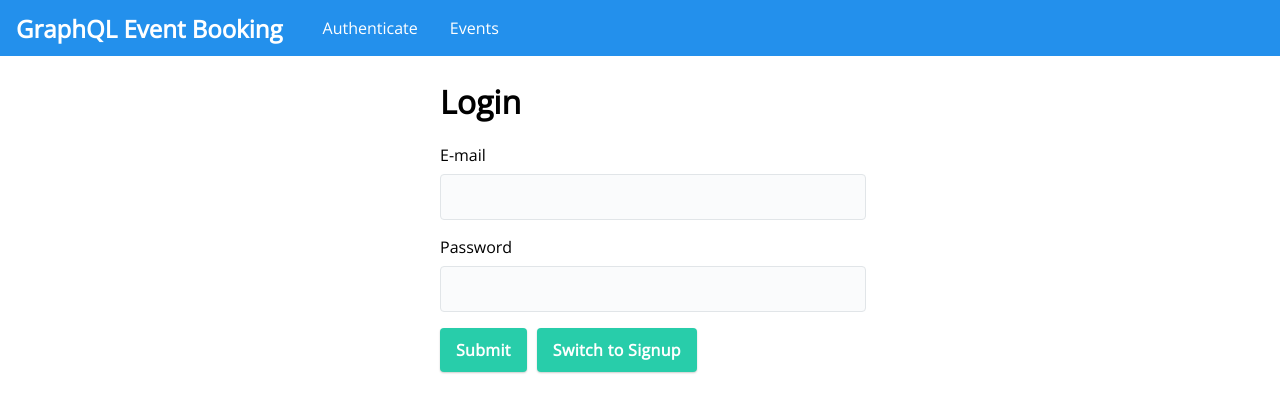
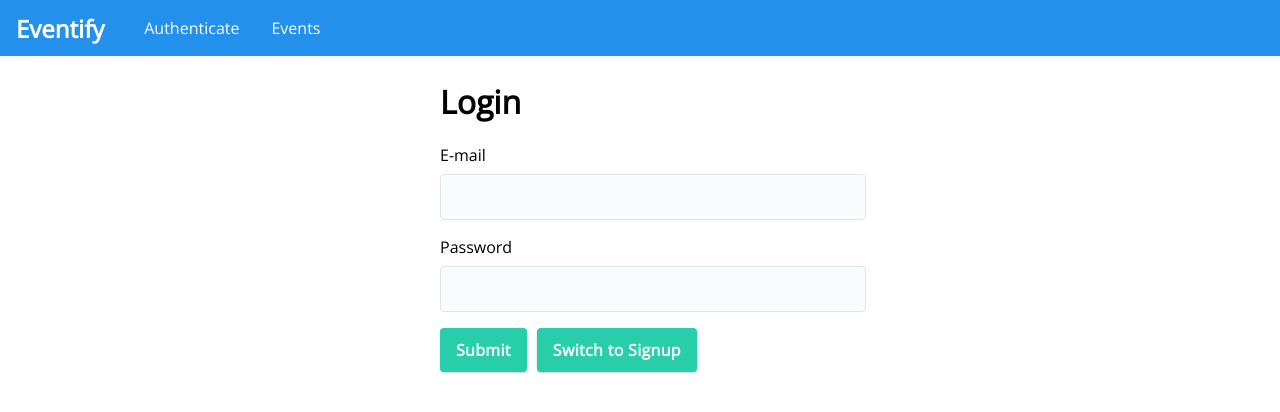
Before and after one commit to leanderlindahl/graphlql-event-booking, a React (Create React App) app in the folder frontend/: page /auth in a window 1280 px wide. Shown: the top 412 px of the page. Built offline with nearby package versions, Linux system fonts and the light colour scheme; the HTML template or start-up script is replaced by a standard one.

Commit message:
Add CSS: adjust navbar

```diff
--- a/frontend/src/components/Navigation/MainNavigation.css
+++ b/frontend/src/components/Navigation/MainNavigation.css
@@ -12,18 +12,22 @@
   align-items: center;
   color: #fff;
 }
-
+.main-navigation__logo {
+  flex: 0 auto 30%;
+}
 .main-navigation__logo h1 {
   margin: 0;
   font-size: 1.5rem;
 }
 
 .main-navigation__items {
-  margin-left: 1.5rem;
+  margin: 0 1.5rem;
+  flex: 1 auto 70%;
 }
 
 .main-navigation__items ul {
   display: flex;
+  justify-content: flex-end;
   list-style: none;
   margin: 0;
   padding: 0;
--- a/frontend/src/components/Navigation/MainNavigation.js
+++ b/frontend/src/components/Navigation/MainNavigation.js
@@ -11,7 +11,7 @@
       return (
         <header className="main-navigation">
           <div className="main-navigation__logo">
-            <h1>GraphQL Event Booking</h1>
+            <h1>Eventify</h1>
           </div>
           <nav className="main-navigation__items">
             <ul>
```
